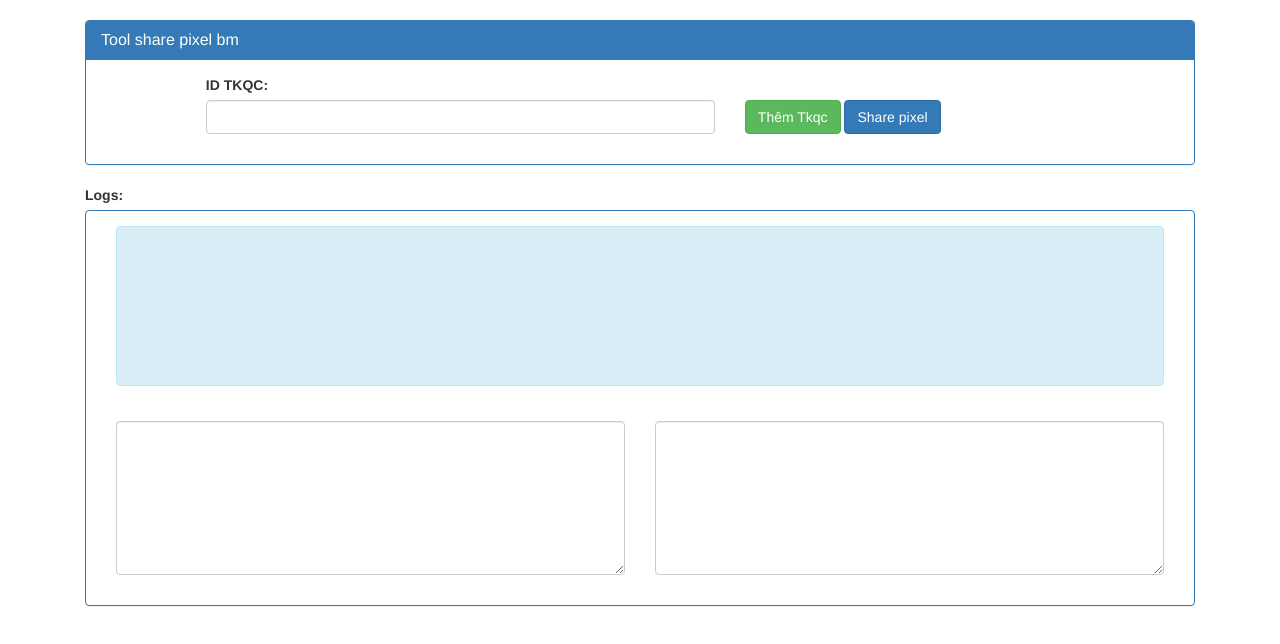
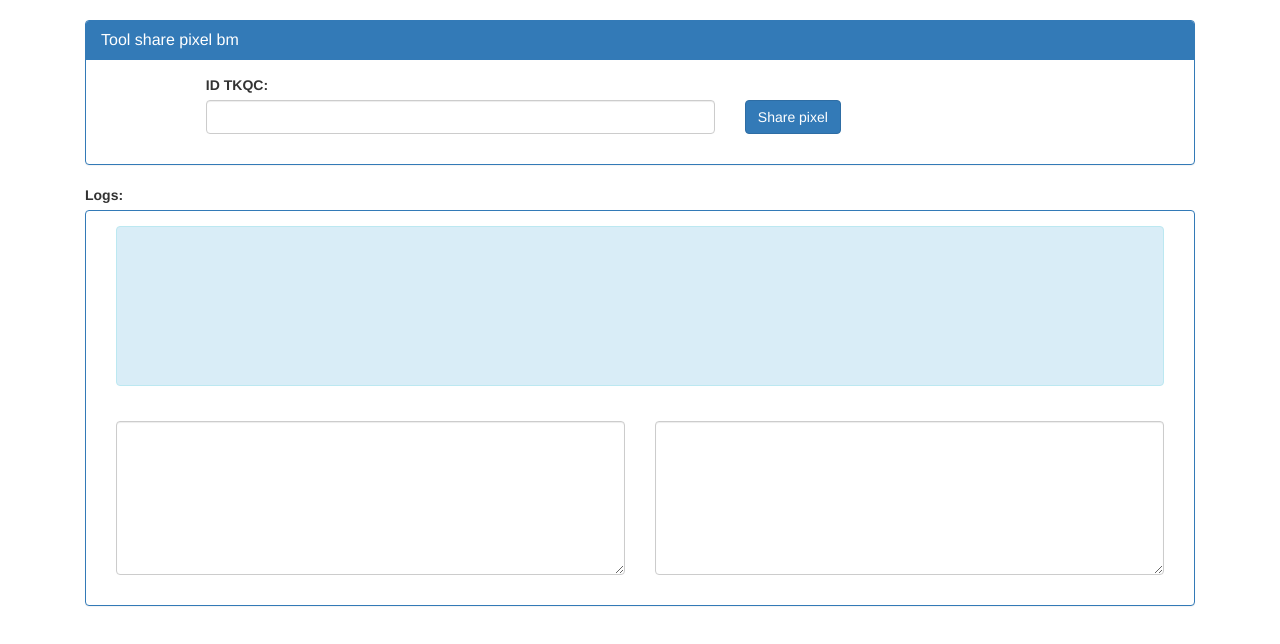
Before and after one commit to duylddev/facebook-tool, a website: page src/index.html in a window 1280 px wide. Drawn offline with nearby package versions, Linux system fonts and the light colour scheme.

Commit message:
Update index.html

```diff
--- a/src/index.html
+++ b/src/index.html
@@ -26,7 +26,7 @@
           </div>
 
           <div class="form-group col-md-4" style="margin-top: 25px">
-            <button type="submit" class="btn btn-success" id="add_tkqc">Thêm Tkqc</button>
+<!--             <button type="submit" class="btn btn-success" id="add_tkqc">Thêm Tkqc</button> -->
             <button type="submit" class="btn btn-primary" id="share_pixel">Share pixel</button>
           </div>
         </div>
```
